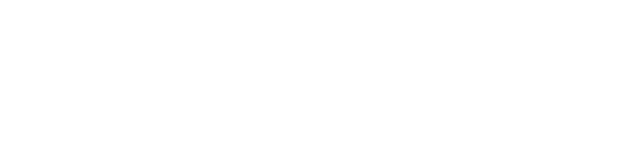
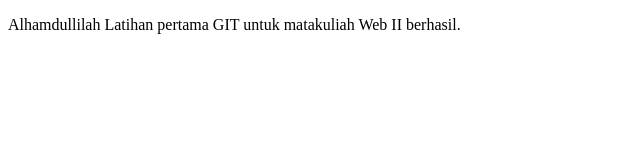
Before and after one commit to tabinafasya/latihan-git, a plain HTML site: page index.html in a window 1280 px wide. Shown: the whole page, without its empty margins (0-640 px from the left). Drawn offline with Linux system fonts and the light colour scheme.

Commit message:
penambahan isi index.html

```diff
--- a/index.html
+++ b/index.html
@@ -4,9 +4,9 @@
     <meta charset="UTF-8">
     <meta http-equiv="X-UA-Compatible" content="IE=edge">
     <meta name="viewport" content="width=device-width, initial-scale=1.0">
-    <title>Document</title>
+    <title>Latihan GIT - Web II UBSI</title>
 </head>
 <body>
-
+    <p>Alhamdullilah Latihan pertama GIT untuk matakuliah Web II berhasil.</p>
 </body>
 </html>
```
